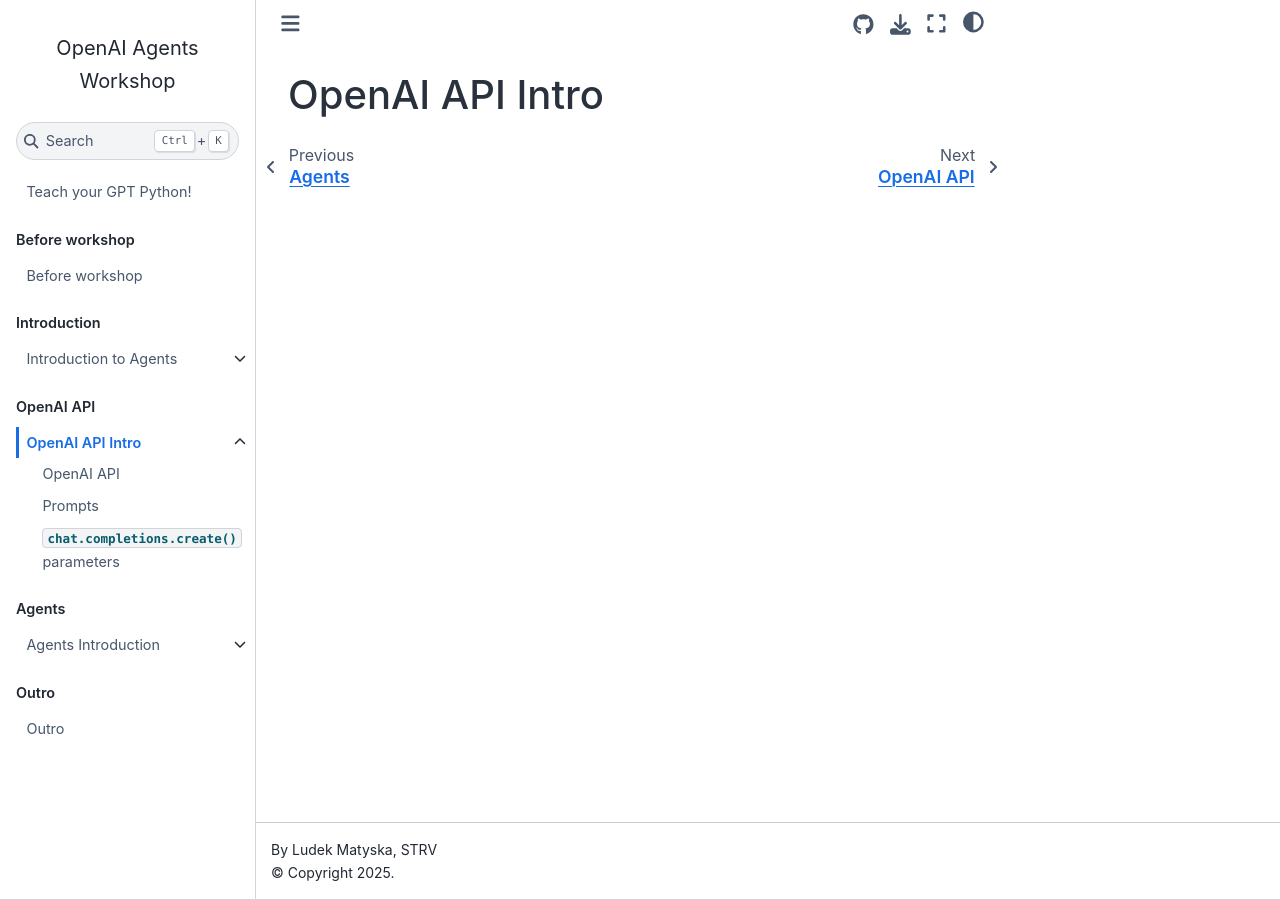
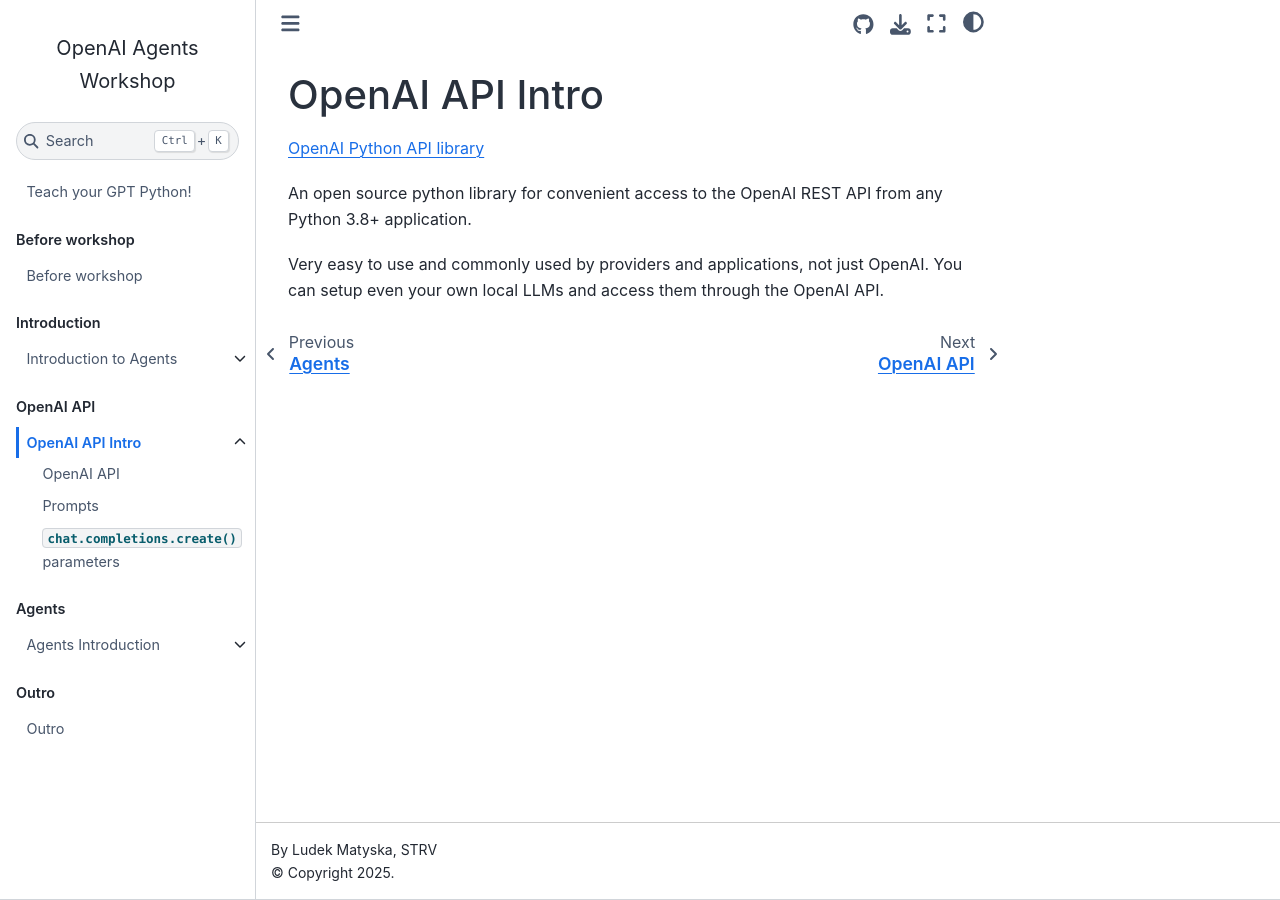
Before and after one commit to ljocha/openai-agents-workshop, a Jupyter Book: the page built from chapters/02/intro.md, in a window 1280 px wide. Built offline with Jupyter Book 1.0.4 settings and Sphinx 7.4.7 and the Sphinx Book theme 1.1.4, drawn with Linux system fonts in a browser that asks for light colours.

```diff
--- a/chapters/02/intro.md
+++ b/chapters/02/intro.md
@@ -1 +1,7 @@
 ## OpenAI API Intro
+
+[OpenAI Python API library](https://pypi.org/project/openai/)
+
+An open source python library for convenient access to the OpenAI REST API from any Python 3.8+ application.
+
+Very easy to use and commonly used by providers and applications, not just OpenAI. You can setup even your own local LLMs and access them through the OpenAI API.
```
Also changed, not shown: chapters/00/before_workshop.md (+0 -1 lines), 1 other file.
